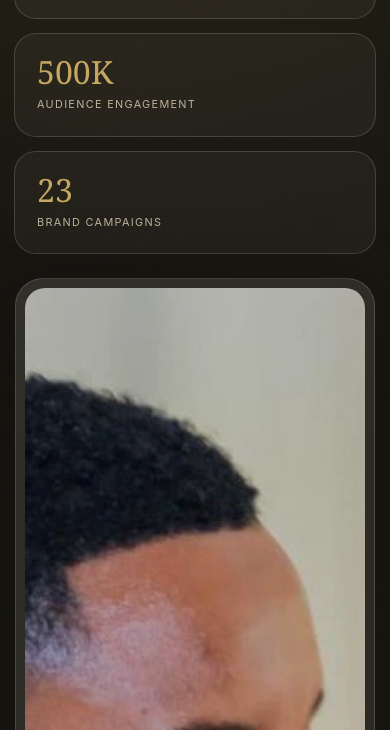
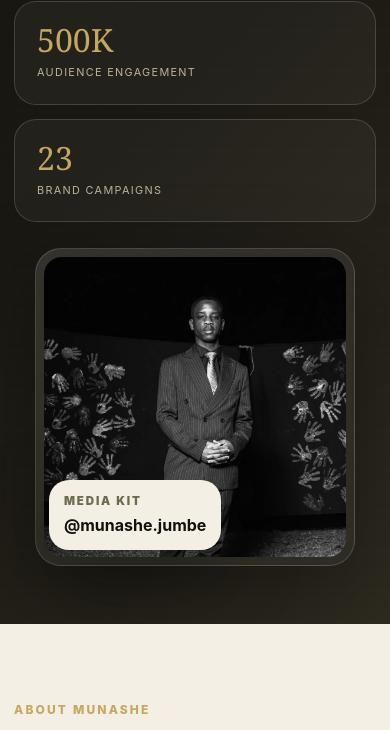
Before and after one commit to dylanmuzondo72-ship-it/munashejumbe, a plain HTML site: page index.html in a window 390 px wide. Shown: the part 1125-1855 px from the top of the page. Drawn offline with Linux system fonts and the light colour scheme.

Commit message:
Add files via upload

```diff
--- a/index.html
+++ b/index.html
@@ -12,11 +12,11 @@
   <meta property="og:type" content="website" />
   <meta property="og:title" content="Munashe Jumbe | Media, Leadership & Brand Campaigns" />
   <meta property="og:description" content="Building impactful brands, businesses and communities across Africa through media, storytelling, entrepreneurship and youth development." />
-  <meta property="og:image" content="assets/images/munashe-jumbe-hero-profile.webp" />
+  <meta property="og:image" content="assets/images/munashe-jumbe-editorial-portrait.webp" />
   <meta property="og:url" content="https://munashejumbe.com/" />
   <meta name="twitter:card" content="summary_large_image" />
   <meta name="theme-color" content="#11100c" />
-  <link rel="preload" as="image" href="assets/images/munashe-jumbe-hero-profile.webp" />
+  <link rel="preload" as="image" href="assets/images/munashe-jumbe-editorial-portrait.webp" />
   <link rel="stylesheet" href="styles.css" />
   <script type="application/ld+json">
   {
@@ -24,7 +24,7 @@
     "@type": "Person",
     "name": "Munashe Jumbe",
     "url": "https://munashejumbe.com/",
-    "image": "https://munashejumbe.com/assets/images/munashe-jumbe-hero-profile.webp",
+    "image": "https://munashejumbe.com/assets/images/munashe-jumbe-editorial-portrait.webp",
     "email": "mailto:nashjumbe@gmail.com",
     "telephone": "+263779874024",
     "sameAs": ["https://www.instagram.com/munashe.jumbe/"],
@@ -99,7 +99,7 @@
         </div>
         <div class="hero-media">
           <figure class="portrait-frame">
-            <img src="assets/images/munashe-jumbe-hero-profile.webp" alt="Munashe Jumbe speaking into a microphone" width="900" height="1440" />
+            <img src="assets/images/munashe-jumbe-editorial-portrait.webp" alt="Munashe Jumbe in a formal editorial portrait" width="1152" height="1536" />
           </figure>
           <div class="floating-note">
             <span>Media Kit</span>
--- a/styles.css
+++ b/styles.css
@@ -879,24 +879,35 @@ figcaption {
     min-height: auto;
   }
 
+  .hero.section-pad {
+    padding: 44px 0 58px;
+  }
+
   .hero-grid {
-    gap: 24px;
+    gap: 22px;
   }
 
   .hero-media {
-    width: min(100%, 360px);
+    width: min(100%, 320px);
     justify-self: center;
+    margin-top: 4px;
   }
 
   .portrait-frame {
-    padding: 9px;
-    border-radius: 28px;
+    padding: 8px;
+    border-radius: 26px;
+  }
+
+  .portrait-frame::before {
+    inset: 18px -10px -10px 18px;
+    border-radius: 26px;
   }
 
   .portrait-frame img {
-    aspect-ratio: 4 / 5;
-    object-position: 52% 22%;
-    border-radius: 20px;
+    aspect-ratio: auto;
+    height: clamp(300px, 76vw, 360px);
+    object-position: 50% 20%;
+    border-radius: 18px;
   }
 
   .hero-stats {
```
